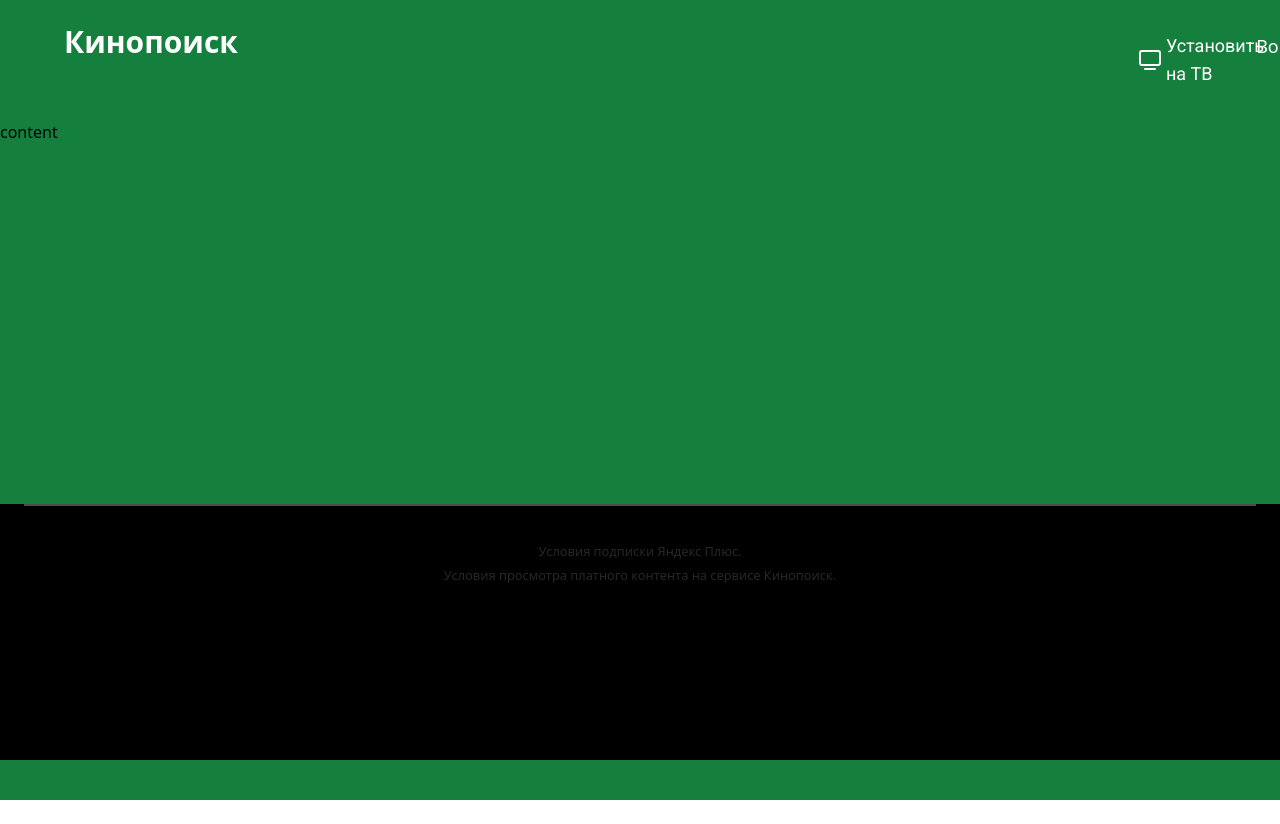
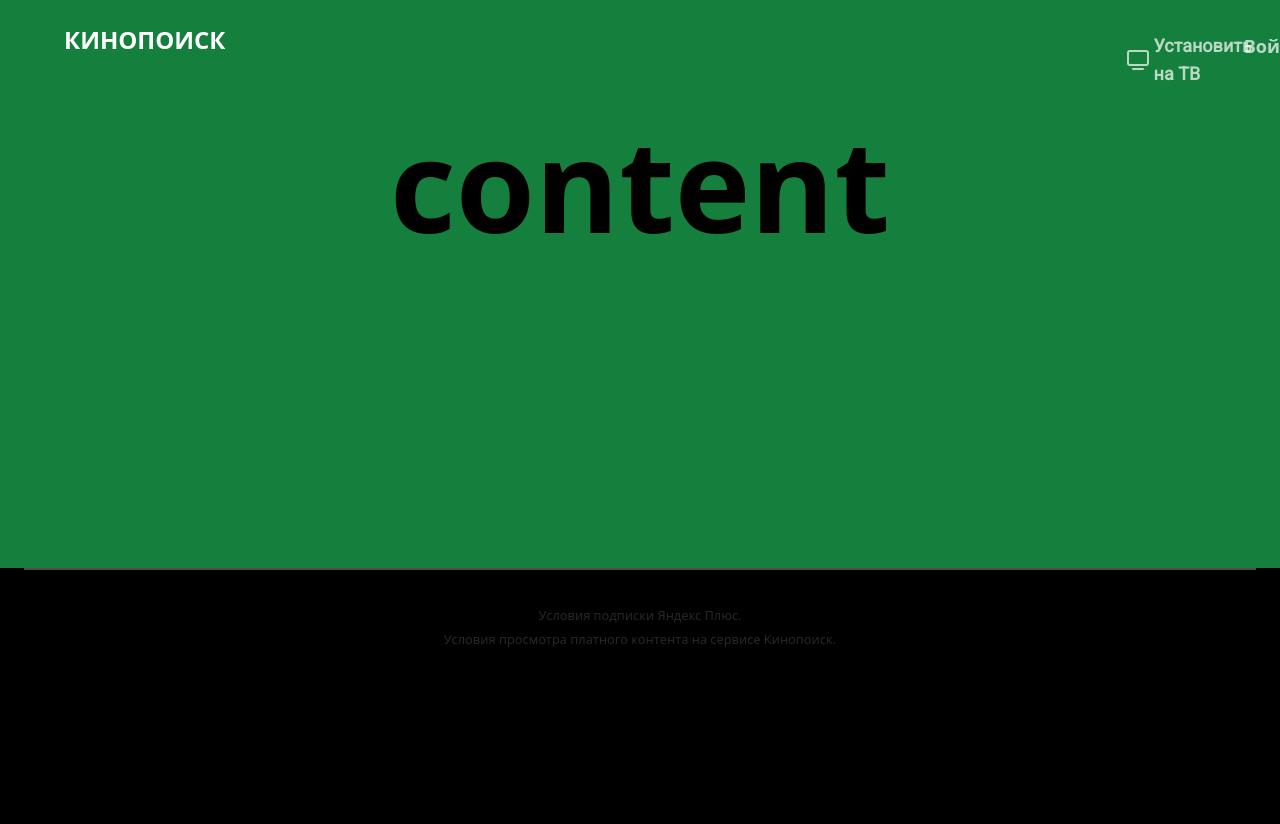
Before and after one commit to valikbrrr/react-typescript-project, a React (Create React App) app: page / in a window 1280 px wide. Both pictures are taken after a click on the element "Установить на ТВ". Shown: the top 824 px of the page. Before the commit the page ends 800 px from the top, so only its background shows below. Built offline with nearby package versions, Linux system fonts and the light colour scheme; no server answers.

Commit message:
feat: button-done

```diff
--- a/src/HomePageComponents/Footer.tsx
+++ b/src/HomePageComponents/Footer.tsx
@@ -1,6 +1,6 @@
 const Footer = () => {
   return (
-    <div className="bg-black">
+    <div className="bg-black mt-16">
       <div className="h-64 mx-6 px-16 border-t-2 border-white opacity-30">
         <div className="w-[100%] text-center pt-8">
           <a
--- a/src/HomePageComponents/Header.tsx
+++ b/src/HomePageComponents/Header.tsx
@@ -7,23 +7,23 @@ const Header = () => {
   return (
     <div className="header flex px-16 max-h-96 max-w-[1440px] mx-auto">
       <span
-        className="text-white label_kinopoisk text-3xl py-6  font-bold"
+        className="text-white label_kinopoisk text-2xl py-6  font-bold"
         onClick={() => navigate("/MainPage")}
       >
-        Кинопоиск
+        КИНОПОИСК
       </span>
       <div className="right_section py-8 ml-[900px] w-[100%] flex">
-        <div className="setup_on_tv flex">
-          <img className="" src={tv} alt="ic_tv" />
+        <div className="setup_on_tv flex opacity-70 hover:opacity-100">
+          <img className="font-bold" src={tv} alt="ic_tv" />
           <span
-            className="ml-1 mr-4 text-lg font-roboto text-white"
+            className="ml-1 mr-4 text-lg font-roboto text-white font-bold"
             onClick={() => navigate("/OnTvPage")}
           >
             Установить на ТВ
           </span>
         </div>
         <span
-          className="text-lg text-white"
+          className="text-lg text-white opacity-70 hover:opacity-100 font-bold"
           onClick={() => navigate("/Entrance")}
         >
           Войти
--- a/src/HomePageComponents/Hero.tsx
+++ b/src/HomePageComponents/Hero.tsx
@@ -8,7 +8,7 @@ const Hero = () => {
         2 месяца фильмов и сериалов
         <br /> за 0.99 BYN
       </div>
-      <div className="second_title mx-auto text-2xl mt-6 text-white">
+      <div className="second_title mx-auto text-2xl mt-6 text-white opacity-80">
         Ответ на вопрос «Что посмотреть?» на ближайшие 60 вечеров.
         <br /> В вашем распоряжении — тысячи фильмов и сериалов: <br />
         от новых и нашумевших до легендарных. <br />
@@ -16,7 +16,7 @@ const Hero = () => {
       </div>
       <button
         type="button"
-        className="hover:w-48 hover:h-16 hover:mt-6 bg-gradient-to-r from-pink-400 to-purple-800 text-white font-bold py-4 mt-8 px-4 rounded-3xl"
+        className="hover:w-48 hover:h-16 hover:mt-6 bg-gradient-to-l from-indigo-600 via-pink-500 via-80% to-red-400 text-white font-bold py-4 mt-8 px-4 rounded-3xl"
         onClick={() => navigator("/SubscrPage")}
       >
         Хочу, оформляем!
--- a/src/HomePageComponents/Subscription.tsx
+++ b/src/HomePageComponents/Subscription.tsx
@@ -1,6 +1,6 @@
 import { useNavigate } from "react-router-dom";
 import ic from "../assets/icons/icon.svg";
-import pult from "../assets/icons/pult.svg";
+// import pult from "../assets/icons/pult.svg";
 
 const Subscription = () => {
   const navigator = useNavigate();
@@ -31,12 +31,17 @@ const Subscription = () => {
             корпорации Google LLC.
           </div>
         </div>
-        <img src={pult} alt="" className="right w-[50%]" />
+        <img
+          src="https://avatars.mds.yandex.net/get-ott/239697/2a0000018b67f8d7669d9942f5c2b9a3eaec/orig"
+          srcSet="https://avatars.mds.yandex.net/get-ott/239697/2a0000018b67f8d7669d9942f5c2b9a3eaec/orig 1x, https://avatars.mds.yandex.net/get-ott/1652588/2a0000018b67f96e538142c54de124d82646/orig 2x"
+          alt="devices"
+          className="bg-none ml-16"
+        />
       </div>
-      <div className="h-24 w-[100%] flex justify-center">
+      <div className="h-[88px] w-[100%] flex justify-center">
         <button
           type="button"
-          className="bg-gradient-to-r from-pink-400 to-purple-800 hover:bg-gradient-to-l text-white font-bold py-4 mt-8 px-4 rounded-3xl justify-center"
+          className="bg-gradient-to-l from-indigo-600 via-pink-500 via-80% to-red-400 hover:w-48 hover:h-16 text-white font-bold py-4 mt-8 px-4 rounded-3xl justify-center"
           onClick={() => navigator("/SubscrPage")}
         >
           Хочу, оформляем!
@@ -45,5 +50,5 @@ const Subscription = () => {
     </div>
   );
 };
-
+// from-blue-600 from-10% via-pink-500 via-80%
 export default Subscription;
--- a/src/Layout.tsx
+++ b/src/Layout.tsx
@@ -3,9 +3,11 @@ import Header from "./HomePageComponents/Header";
 
 const Layout = () => {
   return (
-    <div>
+    <div className="">
       <Header />
-      <div className="h-96 border-gray-800">content</div>
+      <div className="h-96 border-gray-800 font-bold text-9xl text-center ">
+        content
+      </div>
       <Footer />
     </div>
   );
```
Also changed, not shown: src/assets/icons/card.svg (added).
